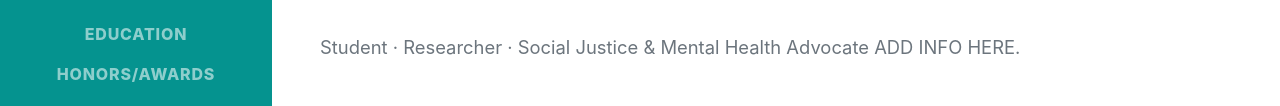
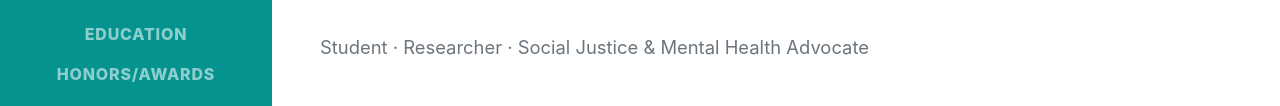
Before and after one commit to KMZIMMERMAN/portfolio, a plain HTML site: page index.html in a window 1280 px wide. Shown: the part 438-544 px from the top of the page. Drawn offline with nearby package versions, Linux system fonts and the light colour scheme; a web font is replaced by a local one.

Commit message:
Update index.html

```diff
--- a/index.html
+++ b/index.html
@@ -49,7 +49,7 @@
                         Madison, WI · (262) 422-5739
                         <a href="mailto:katherine.zimmerman@wisc.edu">katherine.zimmerman@wisc.edu</a>
                     </div>
-                    <p class="lead mb-5">Student · Researcher · Social Justice & Mental Health Advocate ADD INFO HERE.</p>
+                    <p class="lead mb-5">Student · Researcher · Social Justice & Mental Health Advocate</p>
                     <div class="social-icons">
                         <a class="social-icon" href="#!"><i class="fab fa-linkedin-in"></i></a>
                         <a class="social-icon" href="#!"><i class="fab fa-twitter"></i></a>
```
